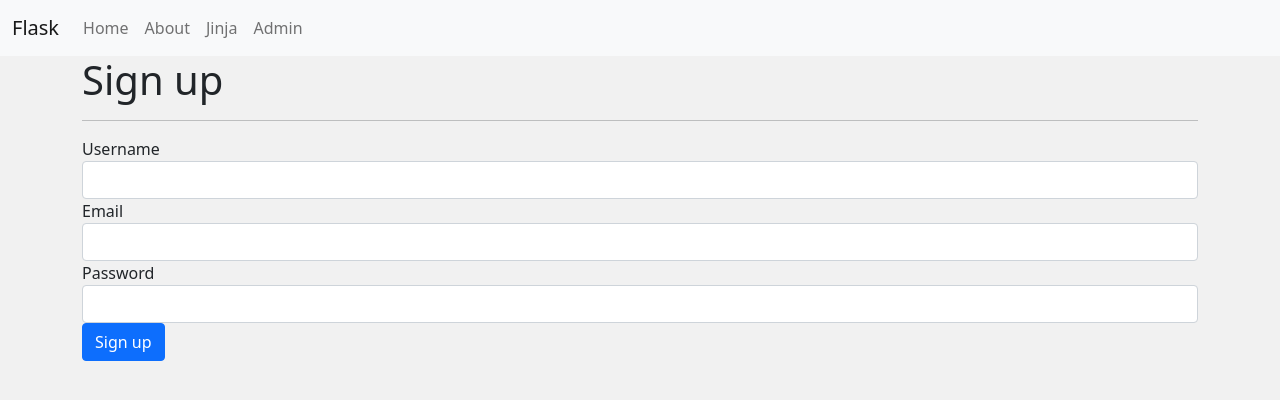
After one commit to WeibleJason/flask_series, a Python web app: template app/templates/public/sign_up.html in a window 1280 px wide. The commit adds this page. Shown: the top 400 px of the page. Run offline with Jinja, Linux system fonts and the light colour scheme; the template is opened without the code that fills it, so the values that code supplies are empty.

Commit message:
JSON update

```diff
--- /dev/null
+++ b/app/templates/macros/input_macros.html
@@ -0,0 +1,6 @@
+{% macro input(label="", type="text", name="", id="", placeholder="") -%}
+<div class="form-group">
+    <label>{{ label }}</label>
+    <input class="form-control" type="{{ type }}" name="{{ name }}" id="{{ id }}" placeholder="{{ placeholder }}">
+</div>
+{%- endmacro %}
--- /dev/null
+++ b/app/templates/public/sign_up.html
@@ -0,0 +1,35 @@
+{% extends "public/templates/public_template.html" %}
+
+{% block title %}sign up{% endblock %}
+
+{% block main %}
+
+<div class="container">
+    <div class="row">
+        <div class="col">
+
+            <h1>Sign up</h1>
+            <hr>
+
+            <form action="/sign-up" method="POST">
+                <div class="form-group">
+                    <label>Username</label>
+                    <input class="form-control" type="text" name="username">
+                </div>
+                <div class="form-group">
+                    <label>Email</label>
+                    <input class="form-control" type="email" name="email">
+                </div>
+                <div class="form-group">
+                    <label>Password</label>
+                    <input class="form-control" type="password" name="password">
+                </div>
+
+                <button type="submit" class="btn btn-primary">Sign up</button>
+            </form>
+
+        </div>
+    </div>
+</div>
+
+{% endblock %}
```
Also changed, not shown: app/templates/public/jinja.html (+29 -0 lines), app/templates/public/profile.html (added, +31 -0 lines).
